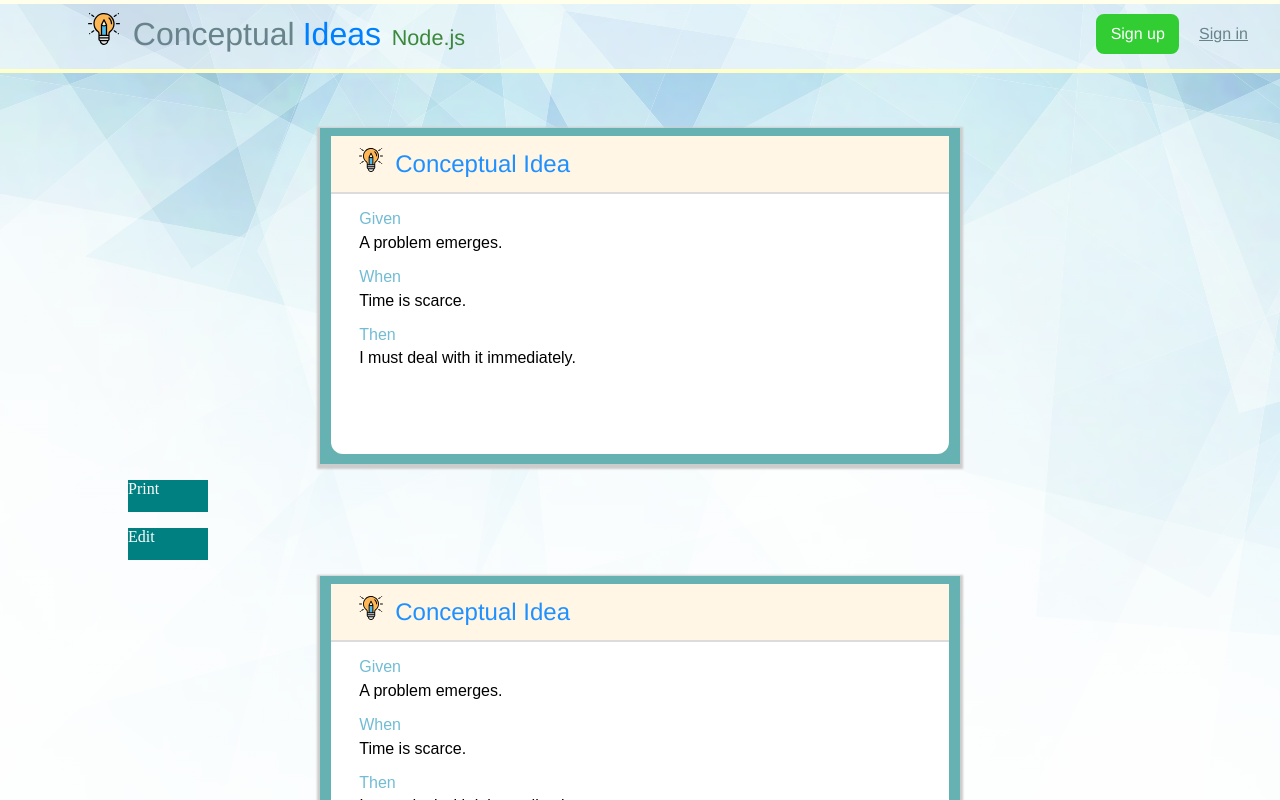
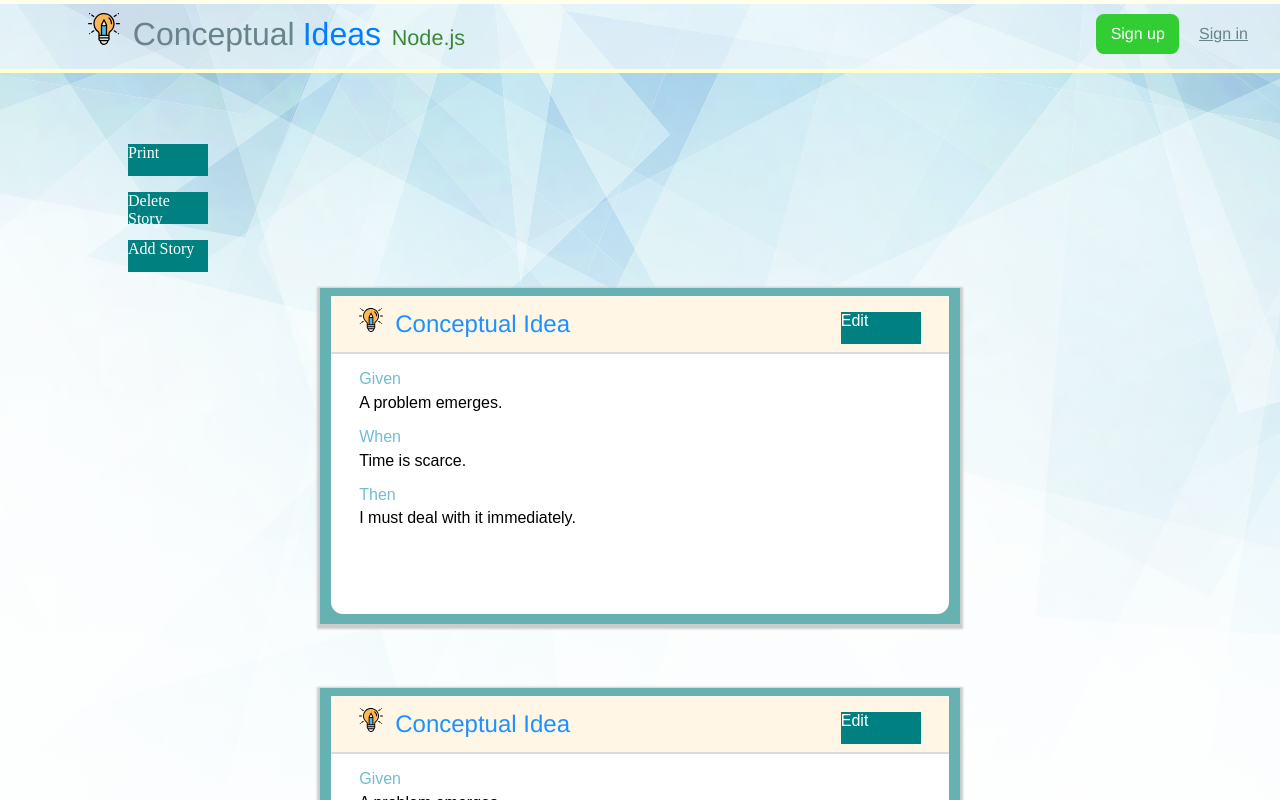
Before and after one commit to kyotee/Conceptual_Ideas_Node_JS, a React (Create React App) app in the folder views/: page /user_stories in a window 1280 px wide. Shown: the top 800 px of the page. Built offline with nearby package versions, Linux system fonts and the light colour scheme.

Commit message:
user stories redux add and remove progress

```diff
--- a/views/src/index.js
+++ b/views/src/index.js
@@ -8,7 +8,7 @@ import UserApplications from './javascripts/ui/user_applications.js';
 import About from './javascripts/ui/about.js';
 import Contact from './javascripts/ui/contact.js';
 import SignupSigninForm from './javascripts/ui/signup_signin_form.js';
-import UserStoriesList from './javascripts/ui/user_stories_list.js';
+import UserStoriesListRedux from './javascripts/containers/userStoriesListRedux.js';
 import App from './javascripts/ui/app.js';
 import App1 from './javascripts/ui/app1.js';
 import CounterRedux from './javascripts/containers/counterRedux.js';
@@ -30,7 +30,7 @@ const routing = (
           path='/login'
           render={(props) => <SignupSigninForm {...props} formType={"Sign in"} />}
         />
-        <Route path="/user_stories" component={UserStoriesList} />
+        <Route path="/user_stories" component={UserStoriesListRedux} />
         <Route path="/app" component={App} />
         <Route path="/app1" component={App1} />
         <Route
--- /dev/null
+++ b/views/src/javascripts/actions/userStoriesList.js
@@ -0,0 +1,22 @@
+import C from './userStoriesListTypes.js';
+
+export function setStoryCount(storyCount) {
+  return {
+    type: C.SET_STORIES_COUNT,
+    storyCount: storyCount
+  };
+}
+
+export function addStoryCount(storyCount) {
+  return {
+    type: C.ADD_STORIES_COUNT,
+    storyCount: storyCount
+  };
+}
+
+export function deleteStoryCount(storyCount) {
+  return {
+    type: C.DELETE_STORIES_COUNT,
+    storyCount: storyCount
+  };
+}
--- /dev/null
+++ b/views/src/javascripts/actions/userStoriesListTypes.js
@@ -0,0 +1,7 @@
+const Constants = {
+	SET_STORIES_COUNT: "SET_STORIES_COUNT",
+	ADD_STORIES_COUNT: "ADD_STORIES_COUNT",
+	DELETE_STORIES_COUNT: "DELETE_STORIES_COUNT"
+}
+
+export default Constants;
--- /dev/null
+++ b/views/src/javascripts/containers/userStoriesListContainer.js
@@ -0,0 +1,18 @@
+import { bindActionCreators } from 'redux';
+import { connect } from 'react-redux';
+import UserStoriesList from '../ui/user_stories_list.js';
+import * as UserStoriesListActions from '../actions/userStoriesList';
+
+function mapStateToProps(state) {
+  return {
+  	storyCount: state.userStoriesList.storyCount
+  }
+}
+
+function mapDispatchToProps(dispatch) {
+  return bindActionCreators(UserStoriesListActions, dispatch);
+}
+
+const UserStoriesListContainer = connect(mapStateToProps, mapDispatchToProps)(UserStoriesList);
+
+export default UserStoriesListContainer;
--- /dev/null
+++ b/views/src/javascripts/containers/userStoriesListRedux.js
@@ -0,0 +1,23 @@
+import React, { Component } from 'react';
+import { render } from 'react-dom';
+import { Provider } from 'react-redux';
+import UserStoriesListContainer from './userStoriesListContainer';
+import configureStore from '../store/configureStore';
+import {setStoryCount} from '../actions/userStoriesList';
+
+const store = configureStore();
+
+class UserStoriesListRedux extends Component {
+  componentWillMount() {
+    store.dispatch(setStoryCount(3));
+  }
+  render() {
+    return (
+      <Provider store={store}>
+        <UserStoriesListContainer />
+      </Provider>
+    );
+  }
+}
+
+export default UserStoriesListRedux;
--- a/views/src/javascripts/reducers/index.js
+++ b/views/src/javascripts/reducers/index.js
@@ -1,10 +1,12 @@
 import { combineReducers } from 'redux';
 import counter from './counter/counter';
 import userStories from './userStories/userStories';
+import userStoriesList from './userStoriesList/userStoriesList';
 
 const rootReducer = combineReducers({
 	counter,
-	userStories
+	userStories,
+	userStoriesList
 });
 
 export default rootReducer;
--- /dev/null
+++ b/views/src/javascripts/reducers/userStoriesList/userStoriesList.js
@@ -0,0 +1,18 @@
+import C from '../../actions/userStoriesListTypes.js';
+
+const initalState = {
+  storyCount: 0
+};
+
+export default function userStoriesList(state = initalState, action) {
+  switch (action.type) {
+  case C.SET_STORIES_COUNT:
+    return { ...state, storyCount: action.storyCount };
+  case C.ADD_STORIES_COUNT:
+	return { ...state, storyCount: action.storyCount };
+  case C.DELETE_STORIES_COUNT:
+	return { ...state, storyCount: action.storyCount };
+  default:
+    return state;
+  }
+}
--- a/views/src/javascripts/ui/user_stories.js
+++ b/views/src/javascripts/ui/user_stories.js
@@ -1,6 +1,4 @@
 import React, { Component } from 'react';
-import * as html2canvas from 'html2canvas';
-import * as jsPDF from 'jspdf';
 import "../../stylesheets/user_stories.scss";
 
 class UserStories extends Component {
@@ -39,17 +37,6 @@ class UserStories extends Component {
 			}
 		}.bind(this));
 	}
-	printDocument() {
-		const input = document.getElementsByClassName('user-story')[this.props.position];
-
-		html2canvas(input)
-			.then((canvas) => {
-			    const imgData = canvas.toDataURL('image/png');
-			    const pdf = new jsPDF();
-			    pdf.addImage(imgData, 'JPEG', 0, 0);
-			    pdf.save("user_stories.pdf");
-			});
-	}
 	render() {
 		const { edit,changeEdit } = this.props;
 		return (
@@ -59,6 +46,7 @@ class UserStories extends Component {
 						<div className="title-container">
 							<div className="title-image"></div>
 							<p className="title">Conceptual Idea</p>
+							<p className="editing">Edit</p>
 							<input className="edit-title" type="text"></input>
 						</div>
 						<div className="title-line"></div>
@@ -75,9 +63,6 @@ class UserStories extends Component {
 						</div>
 					</div>
 				</div>
-
-				<p className="printing" onClick={this.printDocument}>Print</p>
-				<p className="editing">Edit</p>
 			</div>
 		)
 	}
--- a/views/src/javascripts/ui/user_stories_list.js
+++ b/views/src/javascripts/ui/user_stories_list.js
@@ -1,20 +1,58 @@
 import React, { Component } from 'react';
+import ReactDOM from 'react-dom';
 import UserStoriesRedux from '../containers/userStoriesRedux.js';
-import "../../stylesheets/user_stories_list.scss";
+import * as html2canvas from 'html2canvas';
+import * as jsPDF from 'jspdf';
+import "../../stylesheets/user_stories.scss";
 
 class UserStoriesList extends Component {
 	constructor(props) {
 		super(props);
+
+		this.addStory = this.addStory.bind(this);
+		this.deleteStory = this.deleteStory.bind(this);
 	}
 	componentDidMount() {
 
 	}
+	printDocument() {
+		const input = document.getElementById('story-print');
+
+		html2canvas(input)
+			.then((canvas) => {
+			    const imgData = canvas.toDataURL('image/png');
+			    const pdf = new jsPDF();
+			    pdf.addImage(imgData, 'JPEG', 10, 10, 180, 200);  // 180x200 mm @ (10,10)mm
+			    pdf.save("user_stories.pdf");
+			});
+	}
+	addStory() {
+		// addStoryCount(this.props.storyCount+1);
+	}
+	deleteStory() {
+		// deleteStoryCount(this.props.storyCount-1);
+	}
+	stories() {
+		let currentStories = [];
+
+		for (let index = 0; index < this.props.storyCount; index++) {
+			currentStories.push(
+				<UserStoriesRedux position={index} />
+			);
+		}
+
+		return currentStories;
+	}
 	render() {
+		const { storyCount,addStoryCount,deleteStoryCount } = this.props;
 		return (
 			<div>
-				<UserStoriesRedux position={0} />
-				<UserStoriesRedux position={1} />
-				<UserStoriesRedux position={2} />
+				<p id="printing" onClick={this.printDocument}>Print</p>
+				<p id="delete-story" onClick={this.deleteStory}>Delete Story</p>
+				<p id="add-story" onClick={this.addStory}>Add Story</p>
+				<div id="story-print">
+					{this.stories()}
+				</div>
 			</div>
 		);
 	}
--- a/views/src/stylesheets/user_stories.scss
+++ b/views/src/stylesheets/user_stories.scss
@@ -13,7 +13,8 @@
     -moz-box-shadow: 0.25px 2px 2px 3px #ccc;
     box-shadow: 0.25px 2px 2px 3px #ccc;
     padding: 0.5em 0 0.5em 0;
-    background-color: #66b2b2
+    background-color: #66b2b2;
+    margin-bottom: 4em
 }
 
 .user-story-container {
@@ -83,10 +84,14 @@
 	display: inline-block
 }
 
-.editing, .printing {
+.editing, #printing, #add-story, #delete-story {
 	width: 5em;
 	height: 2em;
 	background-color: #008080;
 	cursor: pointer;
 	color: white
 }
+
+.editing {
+	float: right
+}
```
Also changed, not shown: views/src/stylesheets/user_stories_list.scss (deleted).
